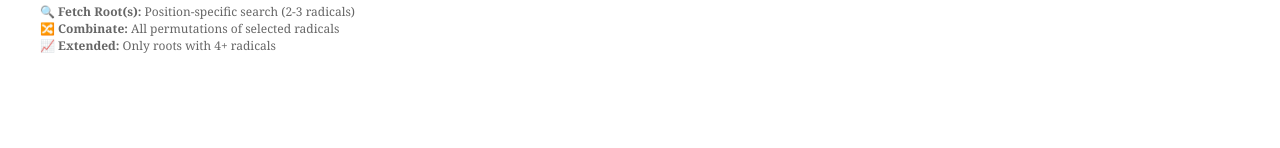
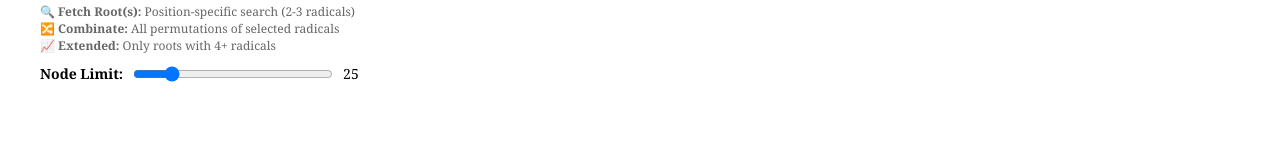
Before and after one commit to codectified/mindroots, a React (Create React App) app: page /sandbox in a window 1280 px wide. Shown: the part 152-300 px from the top of the page. Built offline with nearby package versions, Linux system fonts and the light colour scheme; no server answers.

Commit message:
node limit slider

```diff
--- a/src/components/graph/Search.js
+++ b/src/components/graph/Search.js
@@ -1,4 +1,4 @@
-import React, { useState } from 'react';
+import React, { useState, useEffect } from 'react';
 import { useDisplayMode } from '../../contexts/DisplayModeContext';
 import NodesTable from './NodesTable';
 import GraphVisualization from './GraphVisualization';
@@ -23,48 +23,80 @@ const Search = () => {
   const [r2, setR2] = useState('');
   const [r3, setR3] = useState('');
   const [totalRoots, setTotalRoots] = useState(0);
+  const [resultLimit, setResultLimit] = useState(25);
+  const [lastSearchType, setLastSearchType] = useState(null);
 
   const closeInfoBubble = () => setInfoBubble(null);
+
+  // Auto re-run search when result limit changes
+  useEffect(() => {
+    if (lastSearchType && totalRoots > 0) {
+      // Debounce the search to avoid too many rapid API calls
+      const timeoutId = setTimeout(() => {
+        switch (lastSearchType) {
+          case 'roots':
+            handleFetchRoots();
+            break;
+          case 'combinate':
+            handleCombinate();
+            break;
+          case 'extended':
+            handleFetchExtended();
+            break;
+          default:
+            break;
+        }
+      }, 300);
+
+      return () => clearTimeout(timeoutId);
+    }
+  }, [resultLimit]); // Only depend on resultLimit to avoid infinite loops
 
   // 1. Fetch Root(s) - Position-specific search with wildcards and "None" support
   const handleFetchRoots = async () => {
     try {
-      const { roots, total } = await fetchRoots(r1, r2, r3, L1, L2);
+      const { roots, total } = await fetchRoots(r1, r2, r3, L1, L2, resultLimit);
       const formattedData = formatNeo4jData(roots);
       setGraphData(formattedData);
       setTotalRoots(total || roots.length);
+      setLastSearchType('roots');
     } catch (error) {
       console.error('Error fetching roots:', error);
       setGraphData({ nodes: [], links: [] });
       setTotalRoots(0);
+      setLastSearchType(null);
     }
   };
 
   // 3. Fetch Extended - Only roots with 4+ radicals
   const handleFetchExtended = async () => {
     try {
-      const { roots, total } = await fetchExtendedRootsNew(r1, r2, r3, L1, L2);
+      const { roots, total } = await fetchExtendedRootsNew(r1, r2, r3, L1, L2, resultLimit);
       const formattedData = formatNeo4jData(roots);
       setGraphData(formattedData);
       setTotalRoots(total || roots.length);
+      setLastSearchType('extended');
     } catch (error) {
       console.error('Error fetching extended roots:', error);
       setGraphData({ nodes: [], links: [] });
       setTotalRoots(0);
+      setLastSearchType(null);
     }
   };
 
   // 2. Combinate - Return all valid permutations of specified radicals
   const handleCombinate = async () => {
     try {
-      const { roots, total } = await fetchCombinateRoots(r1, r2, r3, L1, L2);
+      const { roots, total } = await fetchCombinateRoots(r1, r2, r3, L1, L2, resultLimit);
       const formattedData = formatNeo4jData(roots);
       setGraphData(formattedData);
       setTotalRoots(total || roots.length);
+      setLastSearchType('combinate');
     } catch (error) {
       console.error('Error fetching combinate roots:', error);
       setGraphData({ nodes: [], links: [] });
       setTotalRoots(0);
+      setLastSearchType(null);
     }
   };
 
@@ -178,9 +210,32 @@ const Search = () => {
         )}
       </div>
 
-      {/* Total roots count */}
-      <div>
-        {totalRoots > 0 && <p>Total Roots Found: {totalRoots} (Showing 25 max)</p>}
+      {/* Result limit slider */}
+      <div style={{ marginBottom: '15px' }}>
+        <div style={{ display: 'flex', alignItems: 'center', gap: '10px', marginBottom: '5px' }}>
+          <label htmlFor="result-limit" style={{ fontSize: '14px', fontWeight: 'bold' }}>
+            Node Limit:
+          </label>
+          <input
+            id="result-limit"
+            type="range"
+            min="10"
+            max="100"
+            step="5"
+            value={resultLimit}
+            onChange={(e) => setResultLimit(Number(e.target.value))}
+            style={{
+              flex: 1,
+              maxWidth: '200px'
+            }}
+          />
+          <span style={{ fontSize: '14px', minWidth: '40px' }}>{resultLimit}</span>
+        </div>
+        {totalRoots > 0 && (
+          <p style={{ margin: '0', fontSize: '12px', color: '#666' }}>
+            Total Roots Found: {totalRoots} (Showing {Math.min(totalRoots, resultLimit)} of {totalRoots})
+          </p>
+        )}
       </div>
 
       {/* Conditionally render GraphVisualization or NodesTable */}
--- a/src/services/apiService.js
+++ b/src/services/apiService.js
@@ -366,7 +366,7 @@ export const fetchRootByLetters = async (r1, r2, r3, L1, L2, searchType = 'Trili
 // ===== NEW DISTINCT SEARCH FUNCTIONS MATCHING BACKEND ENDPOINTS =====
 
 // 1. Fetch Root(s) - Position-specific search with wildcards and "None" support
-export const fetchRoots = async (r1, r2, r3, L1, L2) => {
+export const fetchRoots = async (r1, r2, r3, L1, L2, limit = 25) => {
   try {
     // Convert empty strings to wildcards for API
     const params = {
@@ -374,7 +374,8 @@ export const fetchRoots = async (r1, r2, r3, L1, L2) => {
       r2: r2 || '*',
       r3: r3 === 'NoR3' ? 'None' : (r3 || '*'),
       L1,
-      L2
+      L2,
+      limit
     };
 
     const response = await api.get('/search-roots', { params });
@@ -386,12 +387,13 @@ export const fetchRoots = async (r1, r2, r3, L1, L2) => {
 };
 
 // 2. Combinate - Return all valid permutations of specified radicals
-export const fetchCombinateRoots = async (r1, r2, r3, L1, L2) => {
+export const fetchCombinateRoots = async (r1, r2, r3, L1, L2, limit = 25) => {
   try {
     // Only send non-empty radicals
     const params = {
       L1,
-      L2
+      L2,
+      limit
     };
 
     if (r1) params.r1 = r1;
@@ -411,10 +413,10 @@ export const fetchCombinateRoots = async (r1, r2, r3, L1, L2) => {
 };
 
 // 3. Fetch Extended - Only roots with 4+ radicals
-export const fetchExtendedRootsNew = async (r1, r2, r3, L1, L2) => {
+export const fetchExtendedRootsNew = async (r1, r2, r3, L1, L2, limit = 25) => {
   try {
     // Send all radicals as optional filters
-    const params = { L1, L2 };
+    const params = { L1, L2, limit };
     if (r1) params.r1 = r1;
     if (r2) params.r2 = r2;
     if (r3 && r3 !== 'NoR3') params.r3 = r3;
```
Also changed, not shown: routes/api.js (+7 -7 lines), .claude/settings.local.json, 1 other file (tests, documents, lock files or other folders).
